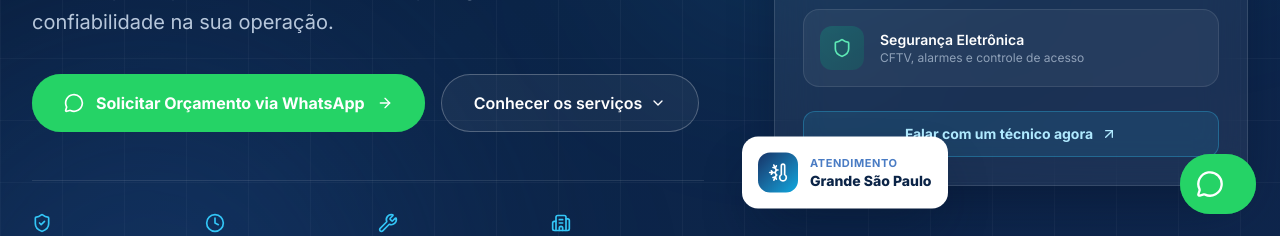
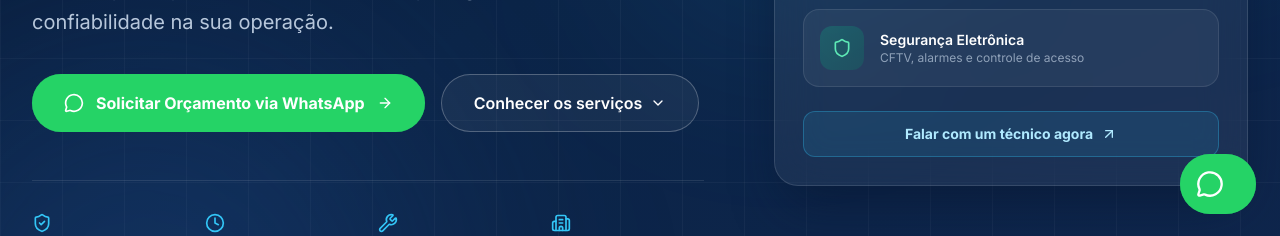
Before and after one commit to arturcintra9-creator/empresa-dovale, a website: page index.html in a window 1280 px wide. Shown: the part 562-798 px from the top of the page. Drawn offline with nearby package versions, Linux system fonts and the light colour scheme.

Commit message:
Remove o card flutuante de atendimento do hero
Retira o selo "ATENDIMENTO - Grande Sao Paulo" que flutuava sobre o
painel lateral do hero, a pedido do cliente.

Inclui tambem o parametro -Modo em tools/publicar.ps1, que permite
pular o menu e ir direto para o envio ao GitHub ou para a Vercel.

Co-Authored-By: Claude Opus 5 <noreply@anthropic.com>

```diff
--- a/index.html
+++ b/index.html
@@ -354,19 +354,6 @@
                 Falar com um técnico agora
                 <i data-lucide="arrow-up-right" class="w-4 h-4"></i>
               </a>
-            </div>
-
-            <!-- Badge flutuante -->
-            <div class="absolute -bottom-6 -left-4 sm:-left-8 rounded-2xl bg-white p-4 shadow-2xl shadow-navy-950/40 animate-floatSlow">
-              <div class="flex items-center gap-3">
-                <div class="h-10 w-10 rounded-xl bg-gradient-to-br from-navy-700 to-ice-500 flex items-center justify-center text-white">
-                  <i data-lucide="thermometer-snowflake" class="w-5 h-5"></i>
-                </div>
-                <div>
-                  <p class="text-[11px] font-bold uppercase tracking-wider text-navy-400">Atendimento</p>
-                  <p class="text-sm font-extrabold text-navy-900">Grande São Paulo</p>
-                </div>
-              </div>
             </div>
 
           </div>
```
Also changed, not shown: dist/style.css, 1 other file.
